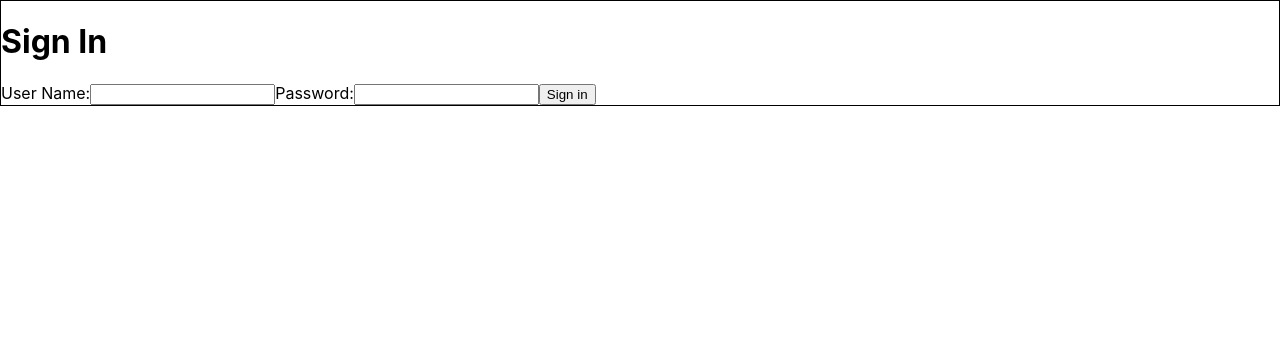
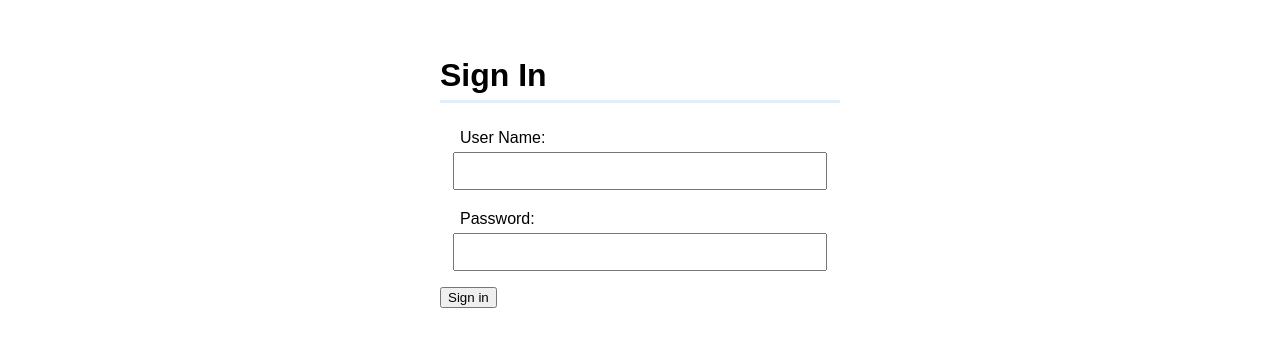
Before and after one commit to Jihyun-Jang/bymiles-tech-challange, a React (Create React App) app: page / in a window 1280 px wide. Shown: the top 346 px of the page. Built offline with nearby package versions, Linux system fonts and the light colour scheme.

Commit message:
Add style to the sign in page

```diff
--- a/src/index.css
+++ b/src/index.css
@@ -1,10 +1,9 @@
 body {
   margin: 0;
-  font-family: -apple-system, BlinkMacSystemFont, 'Segoe UI', 'Roboto', 'Oxygen',
-    'Ubuntu', 'Cantarell', 'Fira Sans', 'Droid Sans', 'Helvetica Neue',
-    sans-serif;
-  -webkit-font-smoothing: antialiased;
-  -moz-osx-font-smoothing: grayscale;
+  padding: 1rem;
+  box-sizing: border-box;
+  font-family: sans-serif;
+  width: 100%;
 }
 
 code {
@@ -12,6 +11,38 @@ code {
     monospace;
 }
 
-div {
-  border: 1px solid black;
+form {
+  /* border: 1px solid black; */
+  max-width: 400px;
+  margin: 0 auto;
+  padding: 1.2rem;
 }
+
+input, label {
+  display: block;
+  width: 90%;
+  margin: 0 auto;
+  padding: 0.3rem;
+}
+
+input {
+  margin-bottom: 1rem;
+  font-size: 1.3rem;
+}
+
+h1 {
+  padding-bottom: 0.4rem;
+  border-bottom: 3px solid #ddeeff;
+}
+
+.signinBtn {
+  width:fit-content;
+  text-align: right;
+  margin-top: 1.3rem;
+  margin-right: 4%;
+  font-size: 1rem;
+  background-color: white;
+  border-radius: 7px;
+  padding: 0.4rem 1.1rem;
+
+}
```
